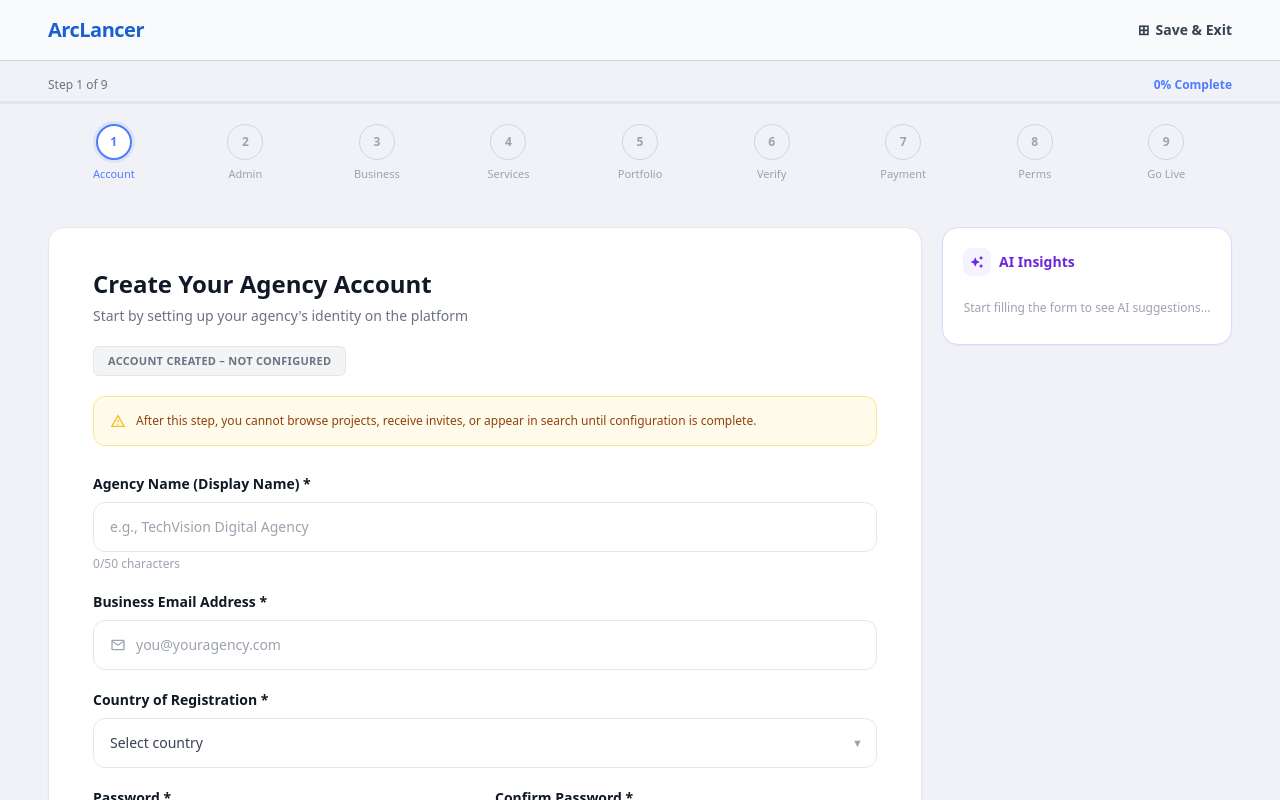
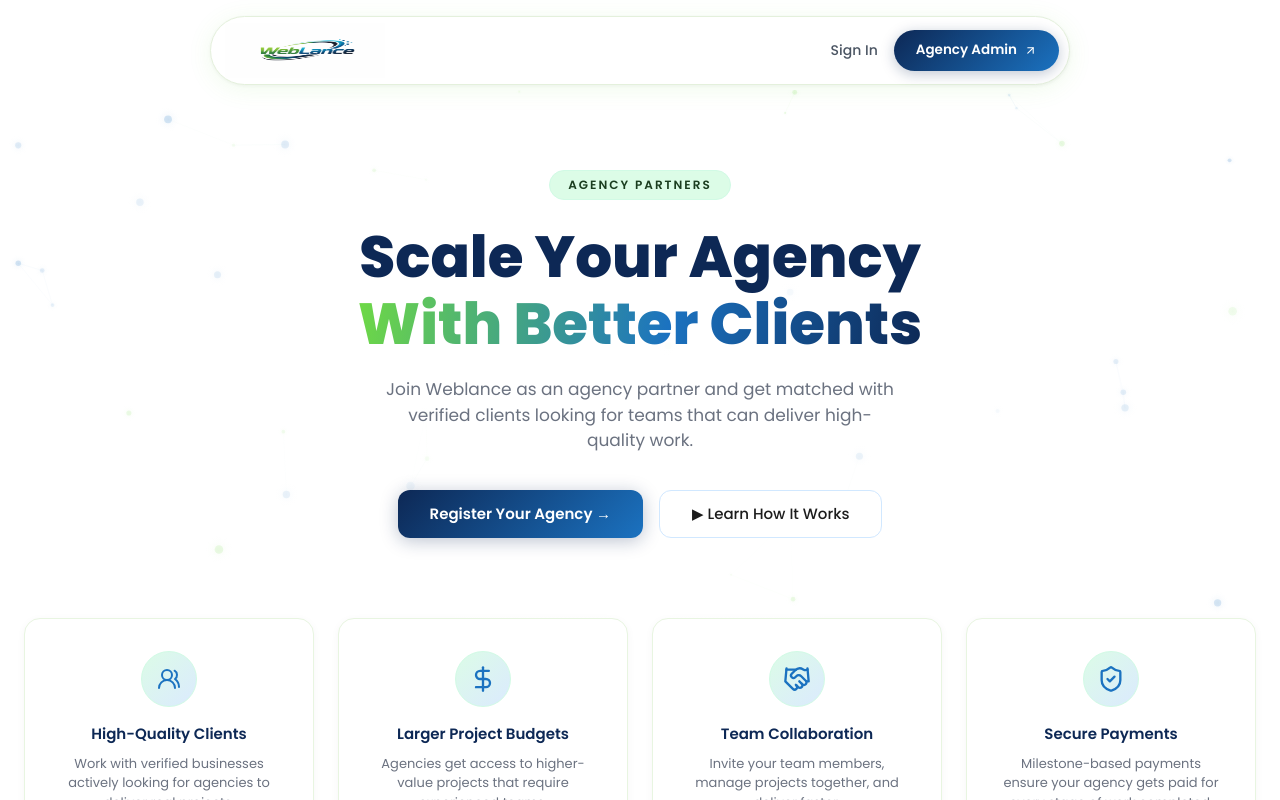
Before and after one commit to Mankuuu1405/Weblancer, a React (Vite) app: page /register-agency in a window 1280 px wide. Shown: the top 800 px of the page. Built offline with nearby package versions, Linux system fonts and the light colour scheme.

Commit message:
conflict solved for login connectivity

```diff
--- a/src/App.jsx
+++ b/src/App.jsx
@@ -54,6 +54,7 @@ import AgencyKYC          from "./RegisterAgency/AgencyKYC";
 import AgencyReviews      from "./RegisterAgency/AgencyReviews";
 import AgencyNotifications from "./RegisterAgency/AgencyNotifications";
 import AgencySettings     from "./RegisterAgency/AgencySettings";
+import AgencyLandingPage from "./RegisterAgency/AgencyLandingPage";
 
 // Team Member pages
 import TeamProfile        from "./Team/TeamProfile";
@@ -214,7 +215,8 @@ export default function App() {
         <Route path="/admin/announcements"            element={<AdminLayout><AdminAnnouncements /></AdminLayout>} />
 
         {/* Agency */}
-        <Route path="/register-agency"                element={<RegisterAgency />} />
+        <Route path="/register-agency"                element={<AgencyLandingPage />} />
+        <Route path="/agency/onboarding"  element={<RegisterAgency/>}/>
         <Route path="/agency/dashboard"               element={<AgencyDashboard />} />
         <Route path="/agency/proposals"               element={<AgencyProposals />} />
         <Route path="/agency/contracts"               element={<AgencyContracts />} />
--- a/src/RegisterAgency/AgencyLandingPage.jsx
+++ b/src/RegisterAgency/AgencyLandingPage.jsx
@@ -82,7 +82,7 @@ const AgencyLandingPage = () => {
   const navigate = useNavigate();
 
   const onJoinClick = () => {
-    navigate('/register-agency');
+    navigate('/agency/onboarding');
   };
 
   return (
```
